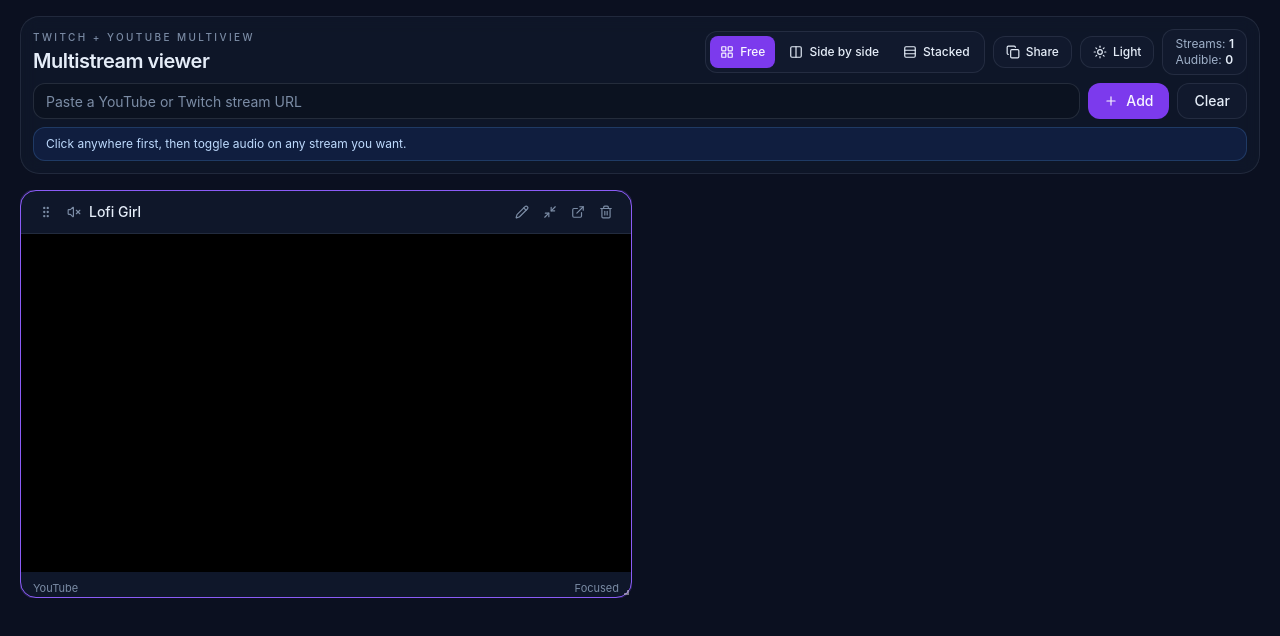
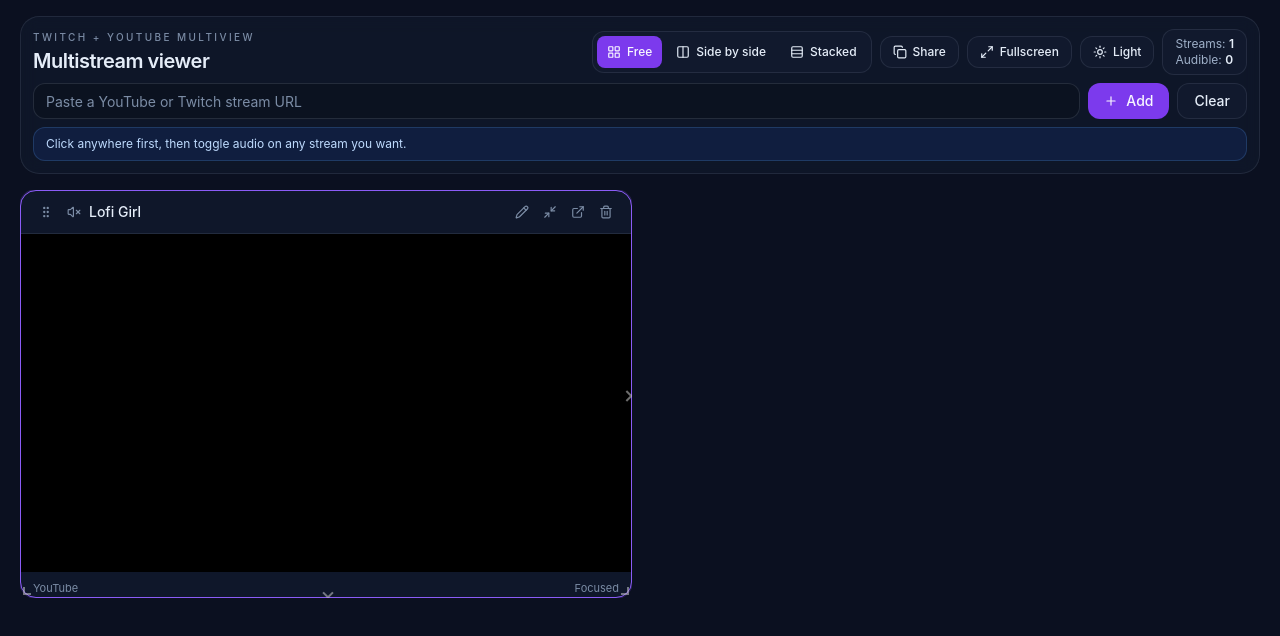
Before and after one commit to jacks843/multistream, a React (Vite) app: page / in a window 1280 px wide. Shown: the top 636 px of the page. Built offline with nearby package versions, Linux system fonts and the light colour scheme.

Commit message:
Codex Push

```diff
--- a/src/App.jsx
+++ b/src/App.jsx
@@ -1,4 +1,4 @@
-import React, { useEffect, useMemo, useState } from "react";
+import React, { useEffect, useMemo, useRef, useState } from "react";
 import {
   Check,
   Columns2,
@@ -442,19 +442,28 @@ function StreamCard({
   onToggleFocus,
   onRemove,
   onStartEditLabel,
-  audioUnlocked
+  audioUnlocked,
+  viewerMode
 }) {
   return (
     <article
-      className={`h-full overflow-hidden rounded-2xl border shadow-sm transition duration-150 ${
-        isFocused
-          ? "border-[var(--accent-border)] bg-[var(--card-bg)] ring-1 ring-[var(--accent-soft)]"
+      className={`group relative h-full overflow-hidden transition duration-150 ${
+        viewerMode
+          ? "rounded-none border border-black bg-black"
+          : isFocused
+          ? "rounded-2xl border border-[var(--accent-border)] bg-[var(--card-bg)] shadow-sm ring-1 ring-[var(--accent-soft)]"
           : isAudible
-          ? "border-[var(--accent-soft)] bg-[var(--card-bg)] ring-1 ring-[var(--accent-soft)]"
-          : "border-[var(--card-border)] bg-[var(--card-bg)]"
+          ? "rounded-2xl border border-[var(--accent-soft)] bg-[var(--card-bg)] shadow-sm ring-1 ring-[var(--accent-soft)]"
+          : "rounded-2xl border border-[var(--card-border)] bg-[var(--card-bg)] shadow-sm"
       }`}
     >
-      <div className="drag-handle flex items-center justify-between gap-2 border-b border-[var(--card-border)] px-3 py-2">
+      <div
+        className={`drag-handle flex items-center justify-between gap-2 border-b border-[var(--card-border)] px-3 py-2 ${
+          viewerMode
+            ? "absolute left-2 top-2 z-10 max-w-[calc(100%-1rem)] rounded-xl border border-white/10 bg-black/70 opacity-0 shadow-lg backdrop-blur transition group-hover:opacity-100 group-focus-within:opacity-100"
+            : ""
+        }`}
+      >
         <div className="flex min-w-0 flex-1 items-center gap-2">
           <div
             className="cursor-grab rounded-lg p-1.5 text-[var(--muted)] active:cursor-grabbing"
@@ -520,7 +529,11 @@ function StreamCard({
         </div>
       </div>
 
-      <div className="h-[calc(100%-68px)] min-h-[160px] bg-black">
+      <div
+        className={`bg-black ${
+          viewerMode ? "h-full min-h-0" : "h-[calc(100%-68px)] min-h-[160px]"
+        }`}
+      >
         <StreamPlayer
           stream={stream}
           isAudible={isAudible}
@@ -528,7 +541,11 @@ function StreamCard({
         />
       </div>
 
-      <div className="flex items-center justify-between px-3 py-2 text-[11px] text-[var(--muted)]">
+      <div
+        className={`items-center justify-between px-3 py-2 text-[11px] text-[var(--muted)] ${
+          viewerMode ? "hidden" : "flex"
+        }`}
+      >
         <span>{stream.type === "youtube" ? "YouTube" : "Twitch"}</span>
         <span>
           {isFocused ? "Focused" : isAudible && audioUnlocked ? "Audible" : "Muted"}
@@ -539,6 +556,8 @@ function StreamCard({
 }
 
 export default function App() {
+  const appShellRef = useRef(null);
+
   const sharedFromUrl = useMemo(() => {
     if (typeof window === "undefined") return null;
     const params = new URLSearchParams(window.location.search);
@@ -551,6 +570,7 @@ export default function App() {
   const [error, setError] = useState("");
   const [successMessage, setSuccessMessage] = useState("");
   const [audioUnlocked, setAudioUnlocked] = useState(false);
+  const [viewerMode, setViewerMode] = useState(false);
   const [editingLabelId, setEditingLabelId] = useState(null);
   const [editingLabelValue, setEditingLabelValue] = useState("");
 
@@ -643,6 +663,26 @@ export default function App() {
       localStorage.setItem("multiview-theme", theme);
     } catch {}
   }, [theme]);
+
+  useEffect(() => {
+    document.documentElement.toggleAttribute("data-viewer-mode", viewerMode);
+    return () => {
+      document.documentElement.removeAttribute("data-viewer-mode");
+    };
+  }, [viewerMode]);
+
+  useEffect(() => {
+    function syncFullscreenState() {
+      if (!document.fullscreenElement) {
+        setViewerMode(false);
+      }
+    }
+
+    document.addEventListener("fullscreenchange", syncFullscreenState);
+    return () => {
+      document.removeEventListener("fullscreenchange", syncFullscreenState);
+    };
+  }, []);
 
   useEffect(() => {
     try {
@@ -835,6 +875,34 @@ export default function App() {
     }
   }
 
+  async function enterViewerMode() {
+    if (!streams.length) {
+      setError("Add at least one stream before entering fullscreen.");
+      return;
+    }
+
+    setError("");
+    setSuccessMessage("");
+    setEditingLabelId(null);
+    setViewerMode(true);
+
+    try {
+      await appShellRef.current?.requestFullscreen?.();
+    } catch {
+      // The clean viewer mode still works if the browser denies fullscreen.
+    }
+  }
+
+  async function exitViewerMode() {
+    setViewerMode(false);
+
+    try {
+      if (document.fullscreenElement) {
+        await document.exitFullscreen();
+      }
+    } catch {}
+  }
+
   function handleLayoutChange(_currentLayout, allLayouts) {
     setLayouts(allLayouts);
   }
@@ -862,9 +930,22 @@ export default function App() {
   }, [layouts, layoutMode, streams, focusedId]);
 
   return (
-    <div className="min-h-screen bg-[var(--bg-main)] text-[var(--text-main)] transition-colors duration-200">
-      <div className="mx-auto max-w-[1500px] px-3 py-4 sm:px-4 lg:px-5">
-        <header className="mb-4 rounded-[1.2rem] border border-[var(--panel-border)] bg-[var(--panel-bg)] px-3 py-3 shadow-[var(--panel-shadow)] backdrop-blur">
+    <div
+      ref={appShellRef}
+      className="min-h-screen bg-[var(--bg-main)] text-[var(--text-main)] transition-colors duration-200"
+    >
+      <div
+        className={`mx-auto ${
+          viewerMode
+            ? "h-screen max-w-none overflow-hidden p-0"
+            : "max-w-[1500px] px-3 py-4 sm:px-4 lg:px-5"
+        }`}
+      >
+        <header
+          className={`mb-4 rounded-[1.2rem] border border-[var(--panel-border)] bg-[var(--panel-bg)] px-3 py-3 shadow-[var(--panel-shadow)] backdrop-blur ${
+            viewerMode ? "hidden" : ""
+          }`}
+        >
           <div className="flex flex-col gap-2 xl:flex-row xl:items-center xl:justify-between">
             <div className="min-w-0">
               <p className="text-[10px] font-medium uppercase tracking-[0.24em] text-[var(--muted)]">
@@ -884,6 +965,14 @@ export default function App() {
               >
                 <Copy className="h-3.5 w-3.5" />
                 Share
+              </button>
+
+              <button
+                onClick={enterViewerMode}
+                className="inline-flex h-8 items-center justify-center gap-1.5 rounded-xl border border-[var(--panel-border)] bg-[var(--surface-2)] px-3 text-xs font-medium text-[var(--text-main)] transition hover:opacity-90"
+              >
+                <Maximize2 className="h-3.5 w-3.5" />
+                Fullscreen
               </button>
 
               <button
@@ -967,7 +1056,43 @@ export default function App() {
           )}
         </header>
 
-        {editingLabelId && (
+        {viewerMode && !!streams.length && (
+          <div className="viewer-controls fixed bottom-3 left-1/2 z-50 flex max-w-[calc(100vw-1.5rem)] -translate-x-1/2 flex-wrap items-center justify-center gap-2 rounded-2xl border border-white/10 bg-black/75 px-3 py-2 text-white shadow-2xl backdrop-blur">
+            {streams.map((stream) => {
+              const isAudible = audibleIds.includes(stream.id);
+
+              return (
+                <button
+                  key={stream.id}
+                  onClick={() => toggleAudio(stream.id)}
+                  title={isAudible ? "Mute this stream" : "Unmute this stream"}
+                  className={`inline-flex h-8 max-w-[11rem] items-center gap-1.5 rounded-xl px-2.5 text-xs font-medium transition ${
+                    isAudible
+                      ? "bg-violet-500 text-white"
+                      : "bg-white/10 text-white/80 hover:bg-white/20"
+                  }`}
+                >
+                  {isAudible && audioUnlocked ? (
+                    <Volume2 className="h-3.5 w-3.5 shrink-0" />
+                  ) : (
+                    <VolumeX className="h-3.5 w-3.5 shrink-0" />
+                  )}
+                  <span className="truncate">{getDisplayLabel(stream)}</span>
+                </button>
+              );
+            })}
+
+            <button
+              onClick={exitViewerMode}
+              className="inline-flex h-8 items-center gap-1.5 rounded-xl bg-white px-3 text-xs font-semibold text-black transition hover:bg-white/90"
+            >
+              <Minimize2 className="h-3.5 w-3.5" />
+              Exit
+            </button>
+          </div>
+        )}
+
+        {editingLabelId && !viewerMode && (
           <div className="mb-4 rounded-[1.1rem] border border-[var(--panel-border)] bg-[var(--panel-bg)] p-3 shadow-[var(--panel-shadow)]">
             <div className="flex flex-col gap-2 lg:flex-row lg:items-center">
               <p className="min-w-0 flex-1 text-sm font-medium text-[var(--text-main)]">
@@ -1006,7 +1131,7 @@ export default function App() {
           </div>
         )}
 
-        {!streams.length && (
+        {!streams.length && !viewerMode && (
           <div className="rounded-[1.1rem] border border-dashed border-[var(--panel-border)] bg-[var(--panel-bg)] p-8 text-center shadow-[var(--panel-shadow)]">
             <div className="mx-auto flex h-10 w-10 items-center justify-center rounded-xl border border-[var(--panel-border)] bg-[var(--surface-2)]">
               <LinkIcon className="h-4 w-4 text-[var(--muted)]" />
@@ -1020,16 +1145,18 @@ export default function App() {
 
         {!!streams.length && (
           <ResponsiveGridLayout
-            className="multistream-grid"
+            className={`multistream-grid ${viewerMode ? "viewer-grid" : ""}`}
             layouts={effectiveLayouts}
             breakpoints={BREAKPOINTS}
             cols={COLS}
-            rowHeight={90}
-            margin={[16, 16]}
+            rowHeight={viewerMode ? 100 : 90}
+            margin={viewerMode ? [2, 2] : [16, 16]}
             containerPadding={[0, 0]}
             isResizable={true}
             isDraggable={true}
+            isBounded={viewerMode}
             draggableHandle=".drag-handle"
+            resizeHandles={["se", "sw", "e", "s"]}
             compactType="vertical"
             preventCollision={false}
             onLayoutChange={handleLayoutChange}
@@ -1045,6 +1172,7 @@ export default function App() {
                   onRemove={() => removeStream(stream.id)}
                   onStartEditLabel={() => startEditLabel(stream)}
                   audioUnlocked={audioUnlocked}
+                  viewerMode={viewerMode}
                 />
               </div>
             ))}
--- a/src/index.css
+++ b/src/index.css
@@ -23,6 +23,13 @@ body {
   background: var(--bg-main);
   color: var(--text-main);
   transition: background 0.2s ease, color 0.2s ease;
+}
+
+:root[data-viewer-mode],
+:root[data-viewer-mode] body {
+  height: 100%;
+  overflow: hidden;
+  background: #000000;
 }
 
 :root[data-theme="dark"] {
@@ -122,12 +129,45 @@ body {
 
 .multistream-grid .react-resizable-handle {
   opacity: 0.85;
+  height: 24px;
+  width: 24px;
 }
 
 .multistream-grid .react-resizable-handle::after {
   border-color: rgba(255, 255, 255, 0.5);
+  height: 8px;
+  width: 8px;
 }
 
 :root[data-theme="light"] .multistream-grid .react-resizable-handle::after {
   border-color: rgba(15, 23, 42, 0.35);
 }
+
+.viewer-grid {
+  height: 100vh;
+  overflow: hidden;
+}
+
+.viewer-grid .react-grid-item {
+  background: #000000;
+}
+
+.viewer-grid .react-resizable-handle {
+  opacity: 0;
+  transition: opacity 0.15s ease;
+}
+
+.viewer-grid .react-grid-item:hover .react-resizable-handle,
+.viewer-grid .react-grid-item:focus-within .react-resizable-handle {
+  opacity: 0.9;
+}
+
+.viewer-controls {
+  opacity: 0;
+  transition: opacity 0.15s ease;
+}
+
+:root[data-viewer-mode] .viewer-controls:hover,
+:root[data-viewer-mode] .viewer-controls:focus-within {
+  opacity: 1;
+}
```
